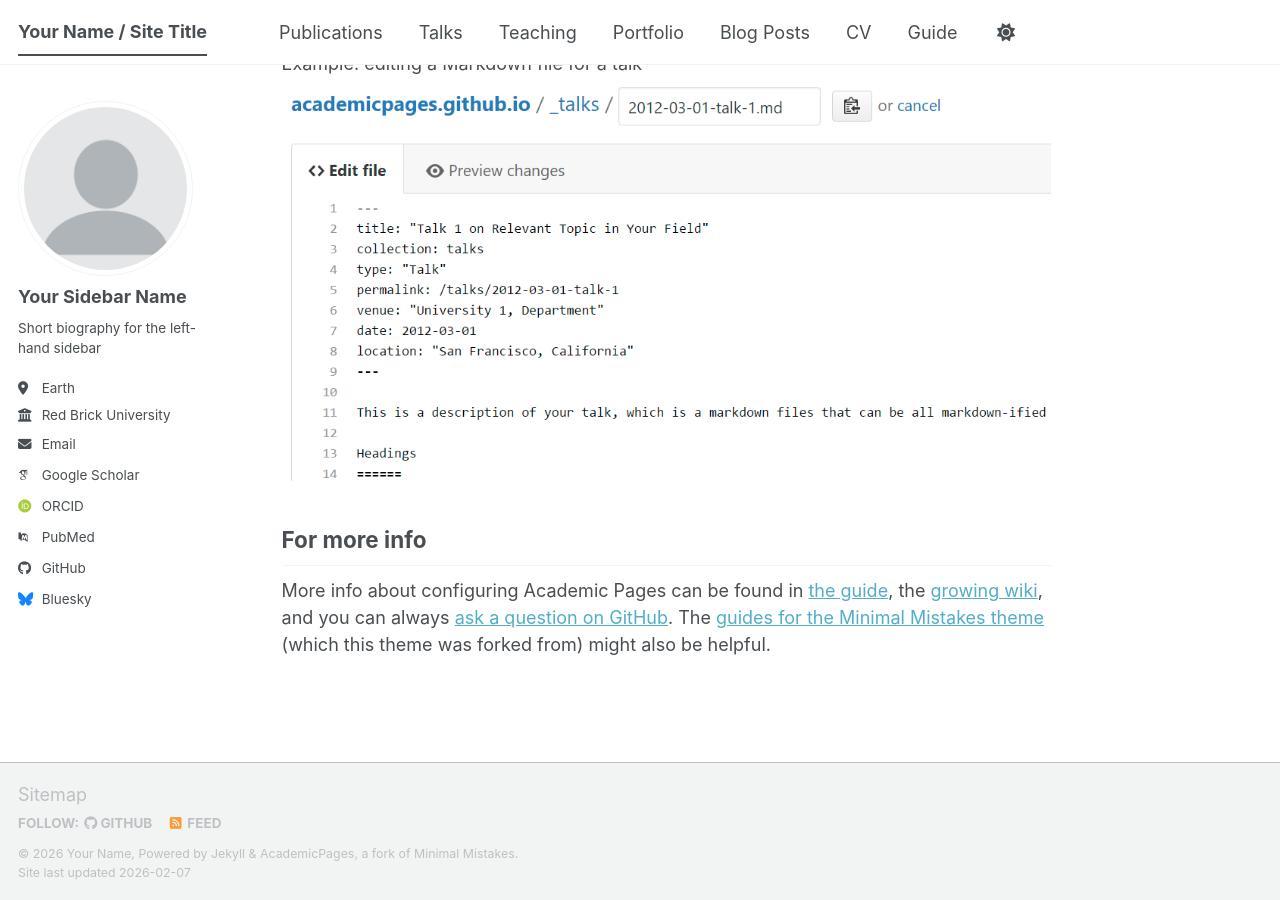
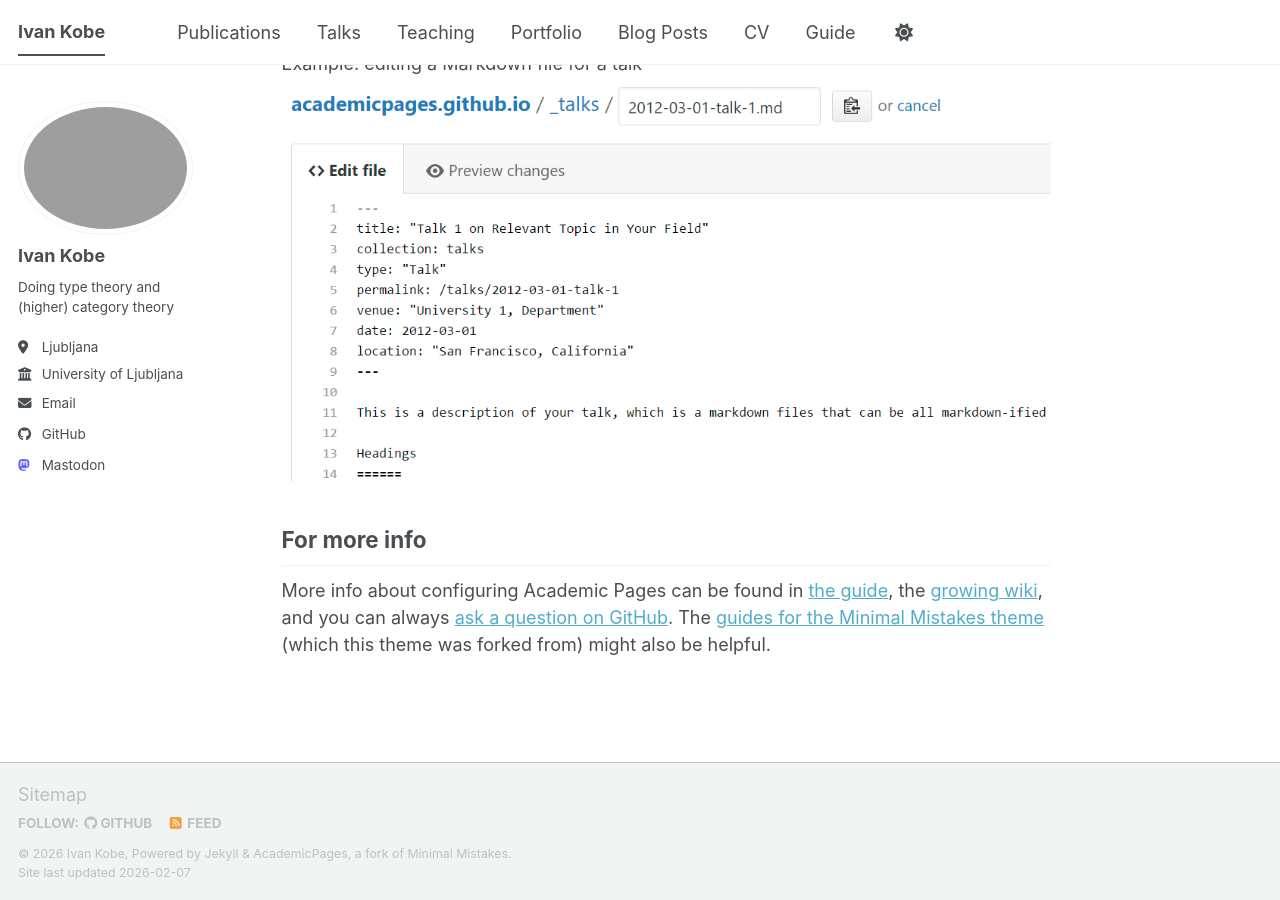
Before and after one commit to ivankobe/ivankobe.github.io, a Jekyll site: the page built from _pages/about.md, in a window 1280 px wide and 900 px high, scrolled down 2720 px. Built offline with Jekyll 4.4.1, drawn with Linux system fonts in a browser that asks for light colours; some web fonts are replaced; a script bundle is joined from its source files by our own code; library files that are not in the unit come from our copies.

Commit message:
configured config

```diff
--- a/_config.yml
+++ b/_config.yml
@@ -9,39 +9,39 @@
 # Basic Site Settings
 locale                   : "en-US"
 site_theme               : "default" # The available themes options are "default", "air", "sunrise", "mint", "dirt" and "contrast"
-title                    : "Your Name / Site Title"
+title                    : "Ivan Kobe"
 title_separator          : "-"
-name                     : &name "Your Name"
-description              : &description "Your Name's academic portfolio"   # Update this with a general description of your site, this is the default if not overridden by a page
-url                      : https://academicpages.github.io # The base hostname & protocol for your site e.g. "https://[your GitHub username].github.io",
+name                     : &name "Ivan Kobe"
+description              : &description "Ivan Kobe does type theory and (higher) category theory"   # Update this with a general description of your site, this is the default if not overridden by a page
+url                      : https://ivankobe.github.io # The base hostname & protocol for your site e.g. "https://[your GitHub username].github.io",
                                                            # or if you already have some other page hosted on Github then use "https://[your GitHub username].github.io/[Your Repo Name]"
 baseurl                  : "" # the subpath of your site, e.g. "/blog"
-repository               : "academicpages/academicpages.github.io"
+repository               : "ivankobe/ivankobe.github.io"
 
 # Site Author - The following control what appear as part of the author content on the side bar.
 #               If a field is blank the icon and link will not appear, otherwise it will be shown.
 #               Additional customization can be done by editing /_includes/author-profile.html
 author:
   # Biographic information
-  avatar           : "profile.png"
-  name             : "Your Sidebar Name"
+  avatar           : "fotka.jpg"
+  name             : "Ivan Kobe"
   pronouns         : # example: "she/her"
-  bio              : "Short biography for the left-hand sidebar"
-  location         : "Earth"
-  employer         : "Red Brick University"
+  bio              : "Doing type theory and (higher) category theory"
+  location         : "Ljubljana"
+  employer         : "University of Ljubljana"
   uri              : # URL
-  email            : "none@example.org"
+  email            : "ivan.kobe@imfm.org"
 
   # Academic websites
   academia         : # URL
   arxiv            : # URL - Update with the correct link to your profile
-  googlescholar    : "https://scholar.google.com/citations?user=PS_CX0AAAAAJ"
+  googlescholar    : # "https://scholar.google.com/citations?user=PS_CX0AAAAAJ"
   inspire-hep      : # URL
   impactstory      : # URL
-  orcid            : "https://orcid.org/yourorcidurl"
+  orcid            : # "https://orcid.org/yourorcidurl"
   semantic         : # URL
   ssrn             : # URL
-  pubmed           : "https://www.ncbi.nlm.nih.gov/pubmed/?term=john+snow"
+  pubmed           : # "https://www.ncbi.nlm.nih.gov/pubmed/?term=john+snow"
   researchgate     : # URL
   scopus           : # URL
   zotero           : # URL
@@ -51,13 +51,13 @@ author:
   bitbucket        : # Username - Update with your username on the site
   codepen          : # Username
   dribbble         : # Username
-  github           : "academicpages"
+  github           : "ivankobe"
   kaggle           : # Username
   stackoverflow    : # User number or user number and name (i.e., use "1" or "1/jeff-atwood")
 
   # Social media
   artstation       : # Username
-  bluesky          : "bsky.app" # Replace this with you Bluesky username
+  bluesky          : # "bsky.app" # Replace this with you Bluesky username
   facebook         : # Username
   flickr           : # Username
   foursquare       : # Username
@@ -67,7 +67,7 @@ author:
   instagram        : # Username
   lastfm           : # Username
   linkedin         : # Username
-  mastodon         : # URL
+  mastodon         : https://mathstodon.xyz/@ivankobe
   medium           : # URL
   pinterest        : # Username
   soundcloud       : # Username
```
